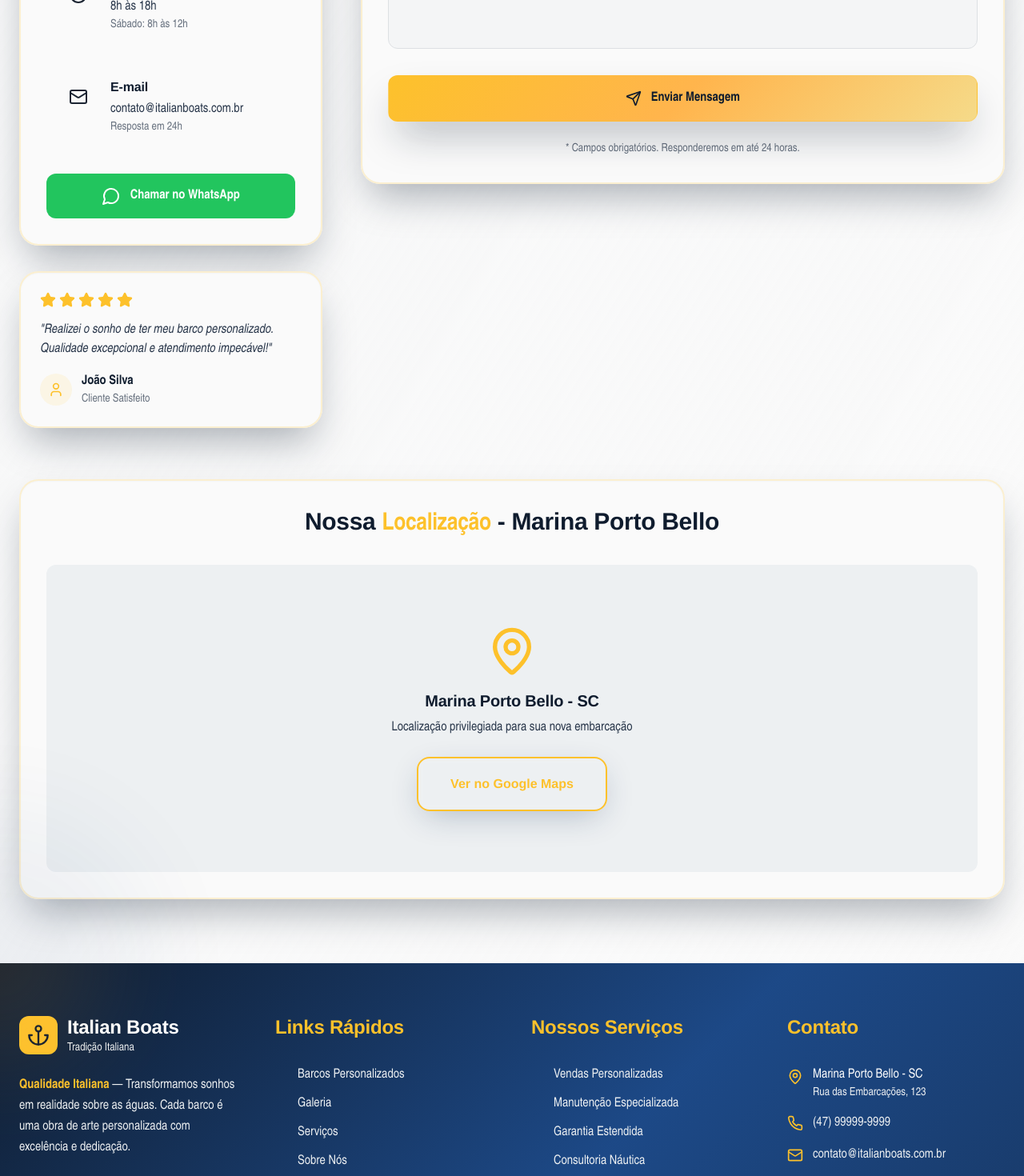
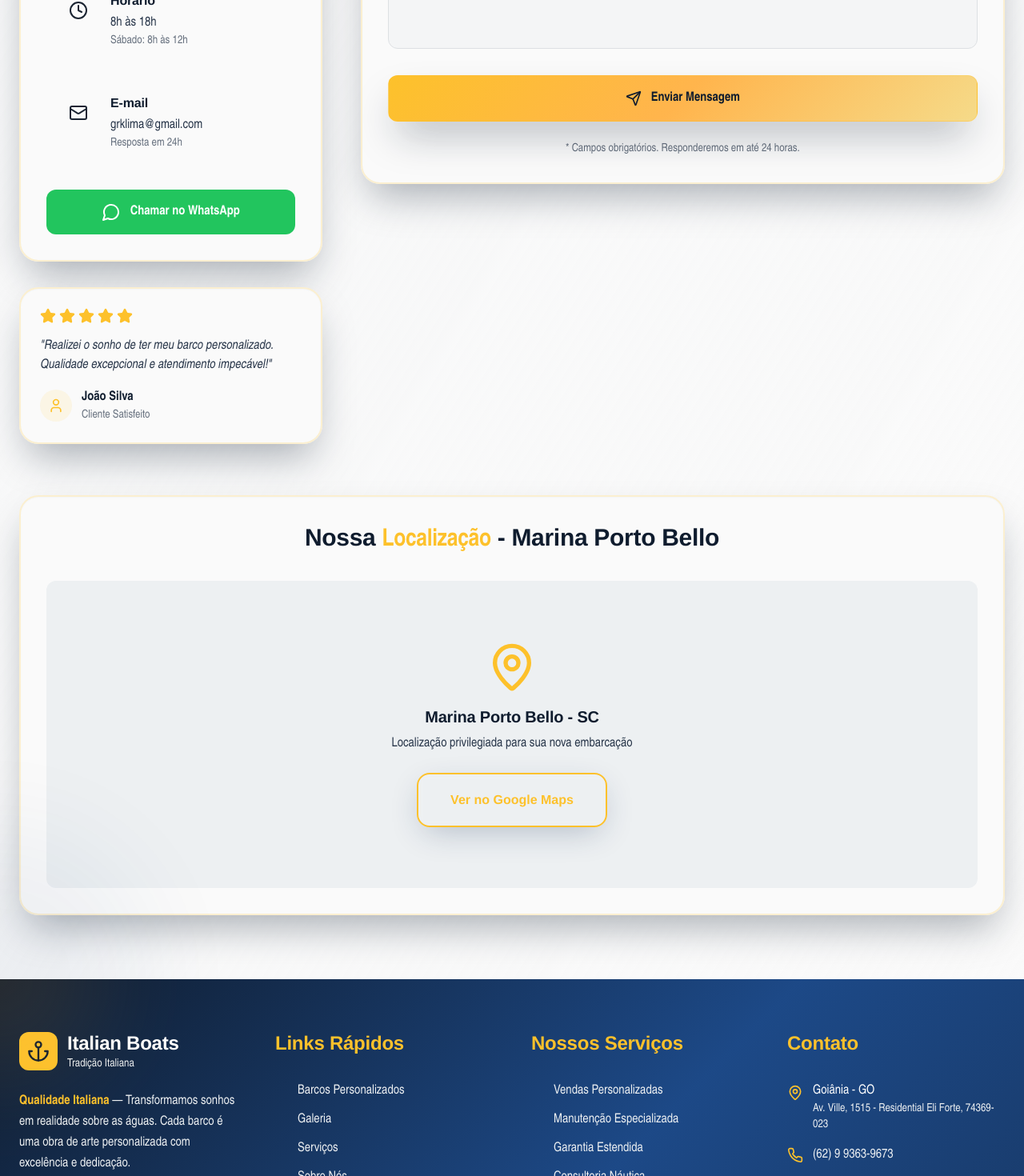
Before and after one commit to italianboats/italian-boats-premium-launch, a React (Vite) app: page / in a window 1280 px wide. Shown: the part 7460-8930 px from the top of the page at 80% size. Built offline with nearby package versions, Linux system fonts and the light colour scheme; the HTML template or start-up script is replaced by a standard one.

Commit message:
informações

```diff
--- a/index.html
+++ b/index.html
@@ -35,13 +35,15 @@
       "logo": "https://italianboats.com.br/logo.png",
       "address": {
         "@type": "PostalAddress",
-        "addressLocality": "Porto Bello",
-        "addressRegion": "Santa Catarina",
-        "addressCountry": "Brasil"
+        "addressLocality": "Goiânia",
+        "addressRegion": "Goiás",
+        "addressCountry": "Brasil",
+        "streetAddress": "Av. Ville, 1515 - Residential Eli Forte",
+        "postalCode": "74369-023"
       },
       "contactPoint": {
         "@type": "ContactPoint",
-        "telephone": "+55-47-99999-9999",
+        "telephone": "+55-62-99363-9673",
         "contactType": "customer service",
         "availableLanguage": ["Portuguese", "Italian"]
       },
--- a/src/components/ContactSection.tsx
+++ b/src/components/ContactSection.tsx
@@ -46,22 +46,22 @@ const ContactSection = () => {
 
   const handleWhatsApp = () => {
     const message = encodeURIComponent(`Olá! Gostaria de conhecer mais sobre os barcos personalizados da Italian Boats.`);
-    window.open(`https://wa.me/5547999999999?text=${message}`, '_blank');
+    window.open(`https://wa.me/5562993639673?text=${message}`, '_blank');
   };
 
   const contactInfo = [
     {
       icon: MapPin,
       title: "Localização",
-      info: "Marina Porto Bello - SC",
-      details: "Rua das Embarcações, 123",
+      info: "Goiânia - GO",
+      details: "Av. Ville, 1515 - Residential Eli Forte, 74369-023",
       color: "luxury-gold"
     },
     {
       icon: Phone,
       title: "Telefone",
-      info: "(47) 99999-9999",
-      details: "Segunda a Sábado",
+      info: "(62) 9 9363-9673",
+      details: "WhatsApp disponível",
       color: "marine-blue"
     },
     {
@@ -74,7 +74,7 @@ const ContactSection = () => {
     {
       icon: Mail,
       title: "E-mail",
-      info: "contato@italianboats.com.br",
+      info: "grklima@gmail.com",
       details: "Resposta em 24h",
       color: "deep-blue"
     }
--- a/src/components/Footer.tsx
+++ b/src/components/Footer.tsx
@@ -150,22 +150,22 @@ const Footer = () => {
               <div className="flex items-start space-x-3">
                 <MapPin className="w-5 h-5 text-luxury-gold mt-1 flex-shrink-0" />
                 <div>
-                  <p className="text-white font-medium">Marina Porto Bello - SC</p>
-                  <p className="text-silver-mist text-sm">Rua das Embarcações, 123</p>
+                  <p className="text-white font-medium">Goiânia - GO</p>
+                  <p className="text-silver-mist text-sm">Av. Ville, 1515 - Residential Eli Forte, 74369-023</p>
                 </div>
               </div>
 
               <div className="flex items-center space-x-3">
                 <Phone className="w-5 h-5 text-luxury-gold" />
-                <a href="tel:+5547999999999" className="text-silver-mist hover:text-luxury-gold transition-colors duration-300">
-                  (47) 99999-9999
+                <a href="tel:+5562993639673" className="text-silver-mist hover:text-luxury-gold transition-colors duration-300">
+                  (62) 9 9363-9673
                 </a>
               </div>
 
               <div className="flex items-center space-x-3">
                 <Mail className="w-5 h-5 text-luxury-gold" />
-                <a href="mailto:contato@italianboats.com.br" className="text-silver-mist hover:text-luxury-gold transition-colors duration-300">
-                  contato@italianboats.com.br
+                <a href="mailto:grklima@gmail.com" className="text-silver-mist hover:text-luxury-gold transition-colors duration-300">
+                  grklima@gmail.com
                 </a>
               </div>
             </div>
--- a/src/components/HeroSlider.tsx
+++ b/src/components/HeroSlider.tsx
@@ -29,11 +29,11 @@ const HeroSlider = () => {
   }, []);
 
   const handleWhatsApp = () => {
-    window.open('https://wa.me/5547999999999?text=Olá! Gostaria de saber mais sobre barcos personalizados da Italian Boats.', '_blank');
+    window.open('https://wa.me/5562993639673?text=Olá! Gostaria de saber mais sobre barcos personalizados da Italian Boats.', '_blank');
   };
 
   const handleCall = () => {
-    window.open('tel:+5547999999999', '_self');
+    window.open('tel:+5562993639673', '_self');
   };
 
   return (
```
